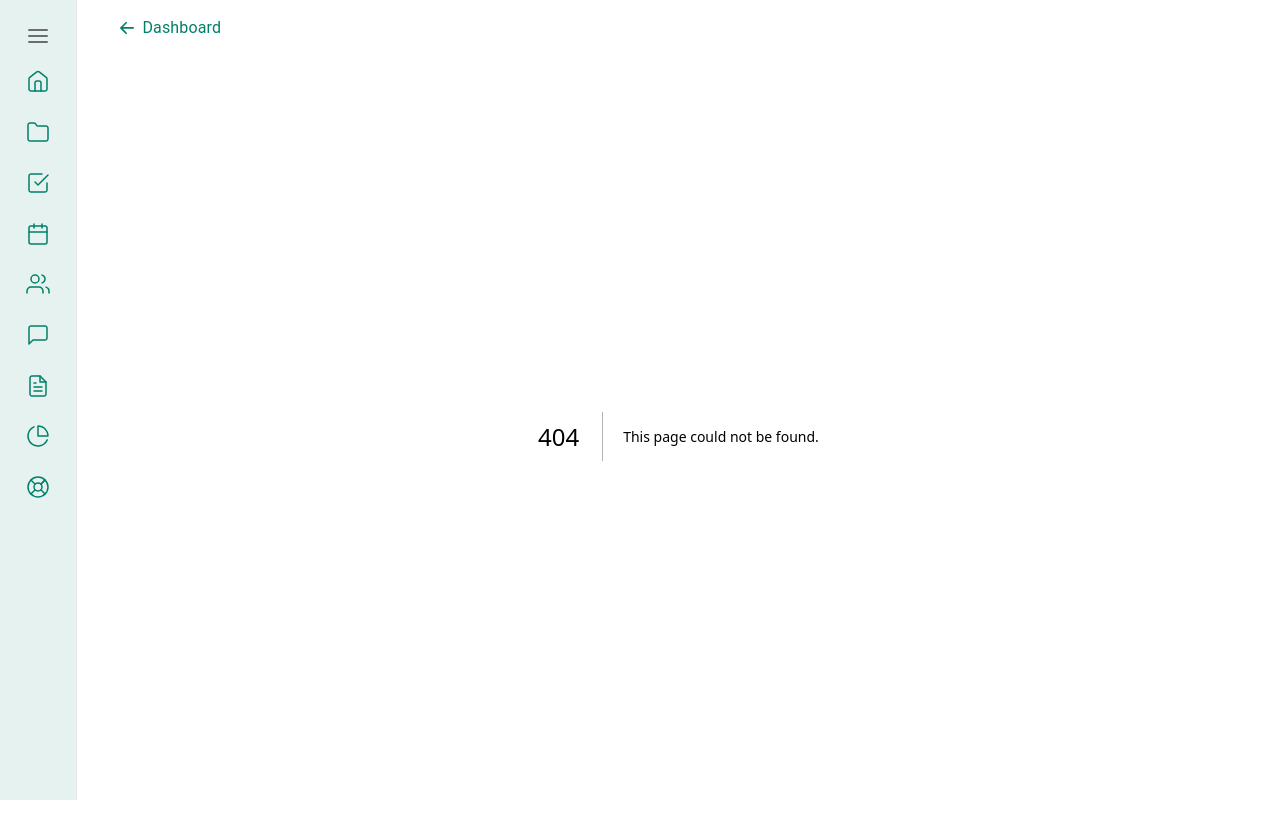
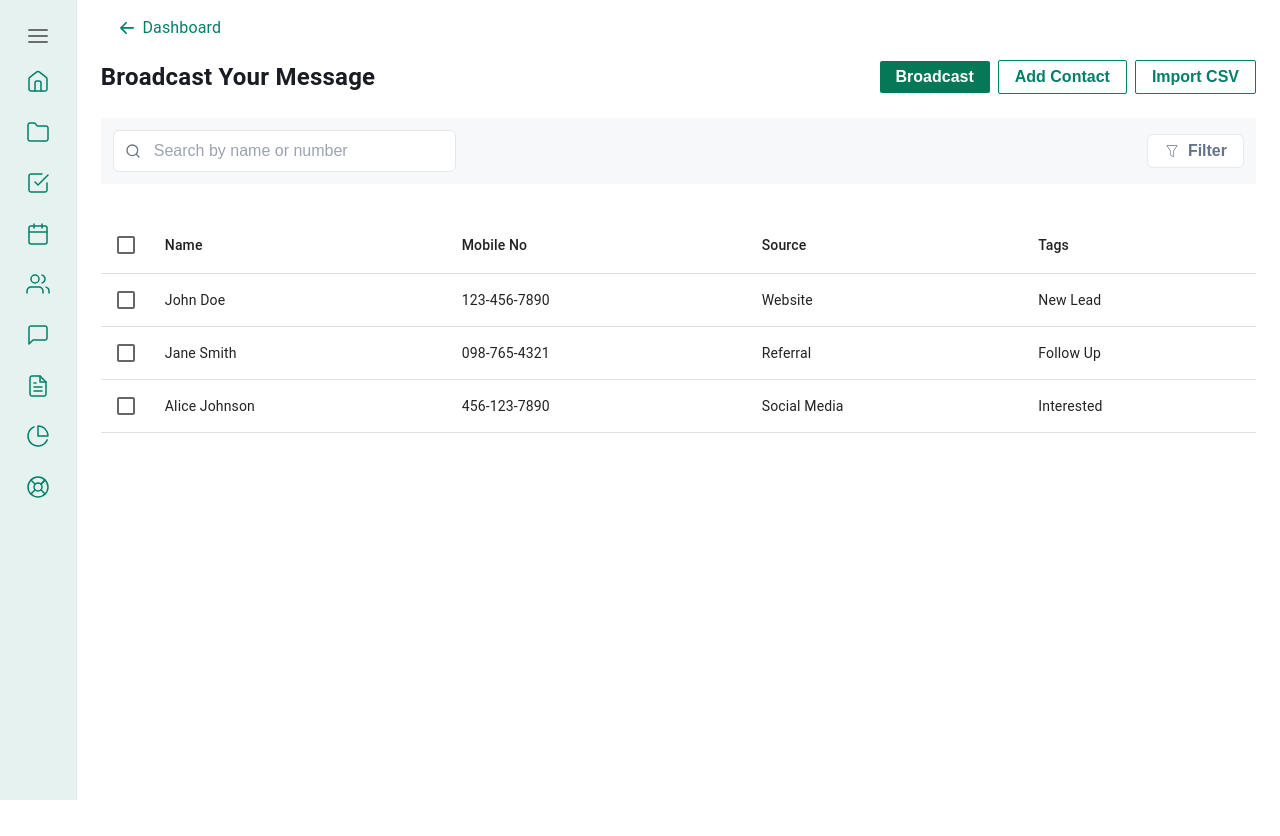
Before and after one commit to SarthakCentocode/marketing-tool, a Next.js app: page /contact_us in a window 1280 px wide. Before the commit this address had no page. After the commit the page ends 800 px from the top, so only its background shows below. Built offline with nearby package versions, Linux system fonts and the light colour scheme.

Commit message:
add contact us page

```diff
--- a/package.json
+++ b/package.json
@@ -13,6 +13,7 @@
     "@emotion/styled": "^11.13.0",
     "@mui/icons-material": "^6.1.5",
     "@mui/material": "^6.1.4",
+    "@mui/x-data-grid": "^7.21.0",
     "next": "14.2.15",
     "react": "^18.3.1",
     "react-dom": "^18",
--- /dev/null
+++ b/src/app/contact_us/page.tsx
@@ -0,0 +1,192 @@
+"use client";
+import React, { useState } from "react";
+import {
+  Table,
+  TableBody,
+  TableCell,
+  TableContainer,
+  TableHead,
+  TableRow,
+  TableSortLabel,
+  Checkbox,
+  Paper,
+  Typography,
+} from "@mui/material";
+import { CiFilter } from "react-icons/ci";
+import { FiSearch } from "react-icons/fi";
+
+// Define the type for each row item
+interface Row {
+  id: number;
+  name: string;
+  mobileNo: string;
+  source: string;
+  tags: string;
+}
+
+// Sample data with defined type
+const rows: Row[] = [
+  {
+    id: 1,
+    name: "John Doe",
+    mobileNo: "123-456-7890",
+    source: "Website",
+    tags: "New Lead",
+  },
+  {
+    id: 2,
+    name: "Jane Smith",
+    mobileNo: "098-765-4321",
+    source: "Referral",
+    tags: "Follow Up",
+  },
+  {
+    id: 3,
+    name: "Alice Johnson",
+    mobileNo: "456-123-7890",
+    source: "Social Media",
+    tags: "Interested",
+  },
+  // Add more data as needed
+];
+
+const ContactUs = () => {
+  const [selected, setSelected] = useState<number[]>([]);
+
+  const handleSelectAllClick = (event: React.ChangeEvent<HTMLInputElement>) => {
+    if (event.target.checked) {
+      const newSelecteds = rows.map((row) => row.id);
+      setSelected(newSelecteds);
+      return;
+    }
+    setSelected([]);
+  };
+
+  const handleClick = (id: number) => {
+    const selectedIndex = selected.indexOf(id);
+    let newSelected: number[] = [];
+
+    if (selectedIndex === -1) {
+      newSelected = newSelected.concat(selected, id);
+    } else if (selectedIndex === 0) {
+      newSelected = newSelected.concat(selected.slice(1));
+    } else if (selectedIndex === selected.length - 1) {
+      newSelected = newSelected.concat(selected.slice(0, -1));
+    } else if (selectedIndex > 0) {
+      newSelected = newSelected.concat(
+        selected.slice(0, selectedIndex),
+        selected.slice(selectedIndex + 1)
+      );
+    }
+
+    setSelected(newSelected);
+  };
+
+  const isSelected = (id: number) => selected.indexOf(id) !== -1;
+
+  return (
+    <div className="p-6">
+      <div className="w-full flex justify-between items-center">
+        <Typography
+          sx={{
+            color: "#191D23",
+            fontWeight: 700,
+            fontSize: "1.5rem",
+            lineHeight: "32px",
+          }}
+        >
+          Broadcast Your Message
+        </Typography>
+        <div className="flex items-center gap-2">
+          <button className="font-[600] text-[1rem] bg-[#047857] text-white px-4 py-1 rounded-sm">
+            Broadcast
+          </button>
+          <button className="border-[1.5px] border-[#008069] font-[600] text-[1rem] px-4 py-1 rounded-sm text-[#008069]">
+            Add Contact
+          </button>
+          <button className="border-[1.5px] border-[#008069] font-[600] text-[1rem] px-4 py-1 rounded-sm text-[#008069]">
+            Import CSV
+          </button>
+        </div>
+      </div>
+      <div className="w-full flex justify-between items-center bg-[#F7F8F9] rounded-sm p-3 mt-6">
+        <div className="relative">
+          <input
+            type="text"
+            placeholder="Search by name or number"
+            className="w-[343px] border-[1.5px]  pl-10 pr-4 py-2  rounded-md  "
+          />
+          <FiSearch className="absolute top-1/2 left-3 transform -translate-y-1/2 text-gray-500" />
+        </div>
+
+        <button className="flex gap-2 justify-around items-center font-[600] border-[1.5px] text-[1rem]  text-[#64748B] bg-white border-[#E7EAEE] px-4 py-1 rounded-md">
+          <CiFilter style={{ fontSize: "1rem", fontWeight: "bold" }} />
+          Filter
+        </button>
+      </div>
+      <TableContainer  sx={{ mt: 4 }}>
+        <Table>
+          <TableHead>
+            <TableRow>
+              <TableCell padding="checkbox">
+                <Checkbox
+                  indeterminate={
+                    selected.length > 0 && selected.length < rows.length
+                  }
+                  checked={rows.length > 0 && selected.length === rows.length}
+                  onChange={handleSelectAllClick}
+                  inputProps={{ "aria-label": "select all rows" }}
+                />
+              </TableCell>
+              <TableCell>
+                <TableSortLabel>Name</TableSortLabel>
+              </TableCell>
+              <TableCell>
+                <TableSortLabel>Mobile No</TableSortLabel>
+              </TableCell>
+              <TableCell>
+                <TableSortLabel>Source</TableSortLabel>
+              </TableCell>
+              <TableCell>
+                <TableSortLabel>Tags</TableSortLabel>
+              </TableCell>
+            </TableRow>
+          </TableHead>
+          <TableBody>
+            {rows.map((row) => {
+              const isItemSelected = isSelected(row.id);
+              const labelId = `enhanced-table-checkbox-${row.id}`;
+
+              return (
+                <TableRow
+                  hover
+                  onClick={() => handleClick(row.id)}
+                  role="checkbox"
+                  aria-checked={isItemSelected}
+                  tabIndex={-1}
+                  key={row.id}
+                  selected={isItemSelected}
+                >
+                  <TableCell padding="checkbox">
+                    <Checkbox
+                      checked={isItemSelected}
+                      inputProps={{ "aria-labelledby": labelId }}
+                    />
+                  </TableCell>
+                  <TableCell component="th" id={labelId} scope="row">
+                    {row.name}
+                  </TableCell>
+                  <TableCell>{row.mobileNo}</TableCell>
+                  <TableCell>{row.source}</TableCell>
+                  <TableCell>{row.tags}</TableCell>
+                </TableRow>
+              );
+            })}
+          </TableBody>
+        </Table>
+      </TableContainer>
+    </div>
+  );
+};
+
+export default ContactUs;
--- a/src/app/templates/page.tsx
+++ b/src/app/templates/page.tsx
@@ -2,6 +2,7 @@
 import Card from "@/components/card";
 import MyTemplates from "@/components/templates/myTemplates";
 import TemplatesLib from "@/components/templates/templateLib";
+import { useRouter } from "next/navigation";
 import { useState } from "react";
 import { FiSearch } from "react-icons/fi";
 
@@ -10,6 +11,8 @@ export default function Templates() {
   const [selectedFilter, setSelectedFilter] = useState("All");
 
   const filterOptions = ["All", "Approved", "Pending", "Draft", "Rejected"];
+
+  const navigate  = useRouter()
 
   const handleMyTemplates = () => {
     setTab(1);
@@ -21,6 +24,36 @@ export default function Templates() {
   const handleFilterChange = (e: React.ChangeEvent<HTMLSelectElement>) => {
     setSelectedFilter(e.target.value);
   };
+
+  const handleRequest = async () => {
+    const data = {
+      messaging_product: "whatsapp",
+      to: "918604435428",
+      type: "template",
+      template: {
+        name: "hello_world",
+        language: {
+          code: "en_US",
+        },
+      },
+    };
+    const token = "token";
+    const response = await fetch(
+      "https://graph.facebook.com/v20.0/488298064358404/messages",
+      {
+        method: "POST",
+        headers: {
+          Authorization: `Bearer ${token}`,
+          "Content-Type": "application/json",
+        },
+        body: JSON.stringify({ data }),
+      }
+    );
+
+    console.log(response);
+  };
+
+  handleRequest();
 
   return (
     <>
@@ -57,7 +90,7 @@ export default function Templates() {
               </div>
 
               {isTab === 0 ? (
-                <button className="ms-2 border-[1px] bg-[#008069] px-4 h-full text-white rounded-md">
+                <button onClick={()=> navigate.push("/templates/add_template")} className="ms-2 border-[1px] bg-[#008069] px-4 h-full text-white rounded-md">
                   Add Template
                 </button>
               ) : (
```
Also changed, not shown: 1 other file (tests, documents, lock files or other folders).
